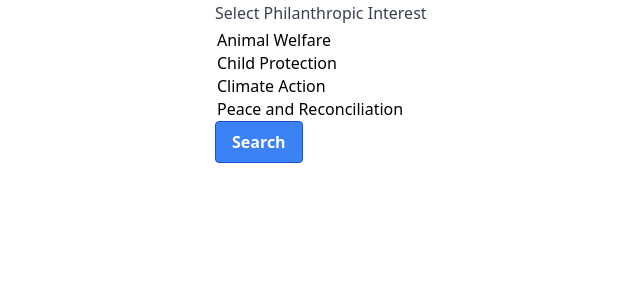
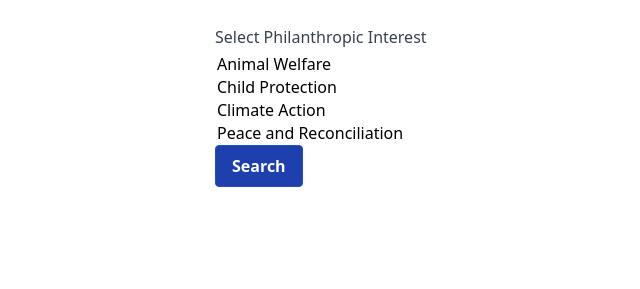
Before and after one commit to vnoelifant/charity-finder, a Django app: page / in a window 1280 px wide. Shown: the part 59-348 px from the top of the page, without its empty margins (297-937 px from the left). Run offline with Django 4.2, Linux system fonts and the light colour scheme; data comes from the database, SQL or seed files in the repository; some libraries are stand-ins or nearby versions.

Commit message:
added line break

```diff
--- a/templates/base.html
+++ b/templates/base.html
@@ -29,7 +29,7 @@
     </nav>
   </div>
 </div>
-
+<br>
 <div>
   <form action="{% url 'orgs_theme' %}" method="get" class="w-64 mx-auto">
     <label class="block text-left" style="max-width: 300px">
@@ -42,7 +42,7 @@
         {% endfor %}
       </select>
       <span>
-        <button class="bg-blue-500 hover:bg-blue-700 text-white font-bold py-2 px-4 border border-blue-700 rounded">
+        <button class="bg-blue-800 hover:bg-blue-700 text-white font-bold py-2 px-4 border border-blue-700 rounded">
           Search
         </button>
       </span>
```
